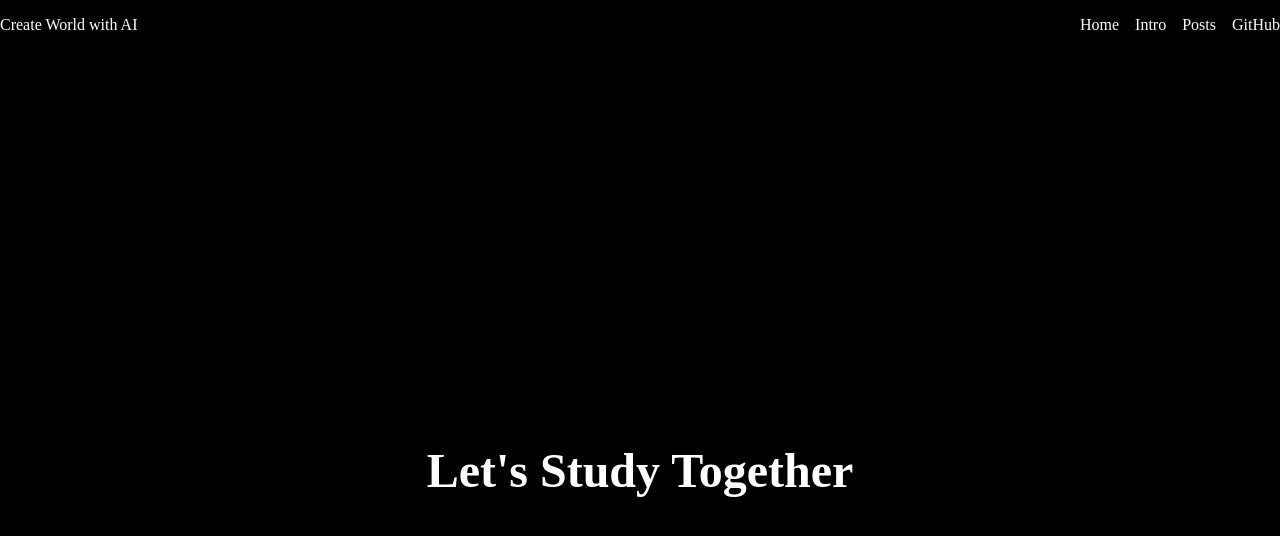
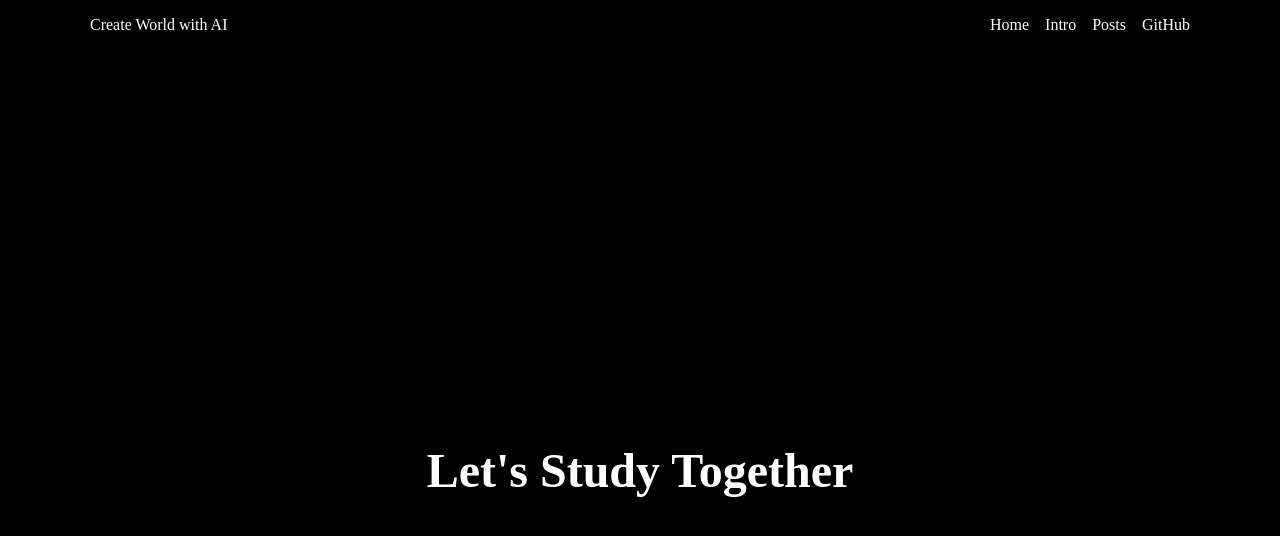
Before and after one commit to hwang1999/hwang1999.github.io, a Jekyll site: the page built from index.markdown, in a window 1280 px wide. Shown: the top 536 px of the page. Built offline with Jekyll 4.4.1, drawn with Linux system fonts in a browser that asks for light colours.

Commit message:
feat: header change(include / head fix)

```diff
--- a/_includes/head.html
+++ b/_includes/head.html
@@ -31,4 +31,10 @@
   .site-nav__item {
     margin: 0;
   }
+
+  .wrapper {
+    max-width: 1100px;
+    margin: 0 auto;
+    padding: 0 2rem;
+  }
 </style>
```
